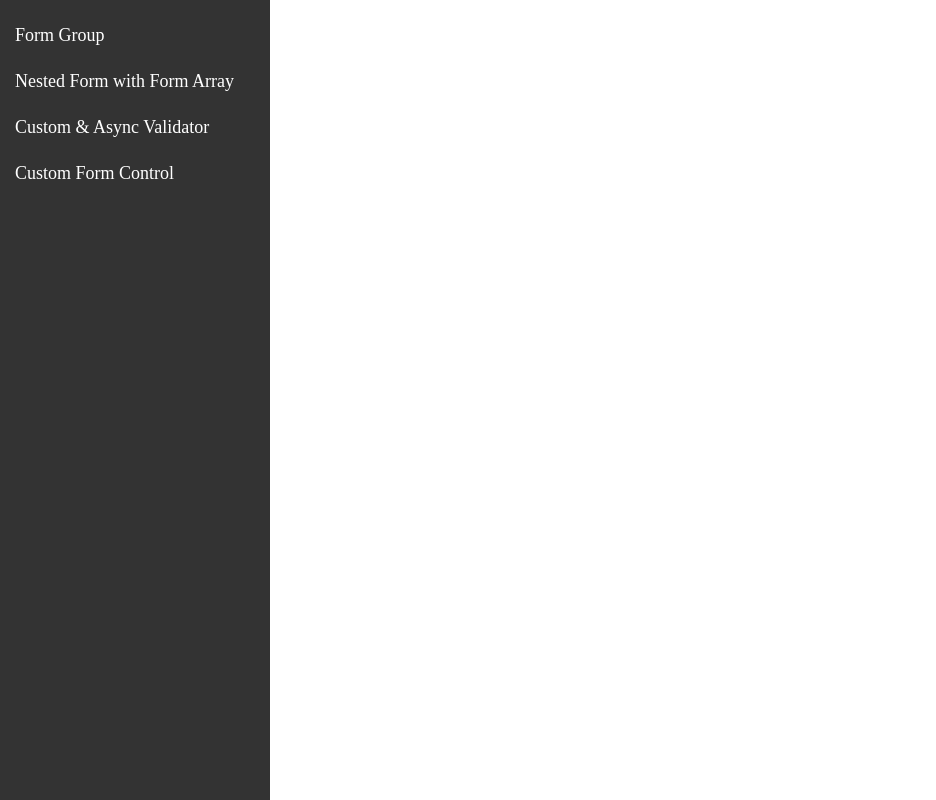
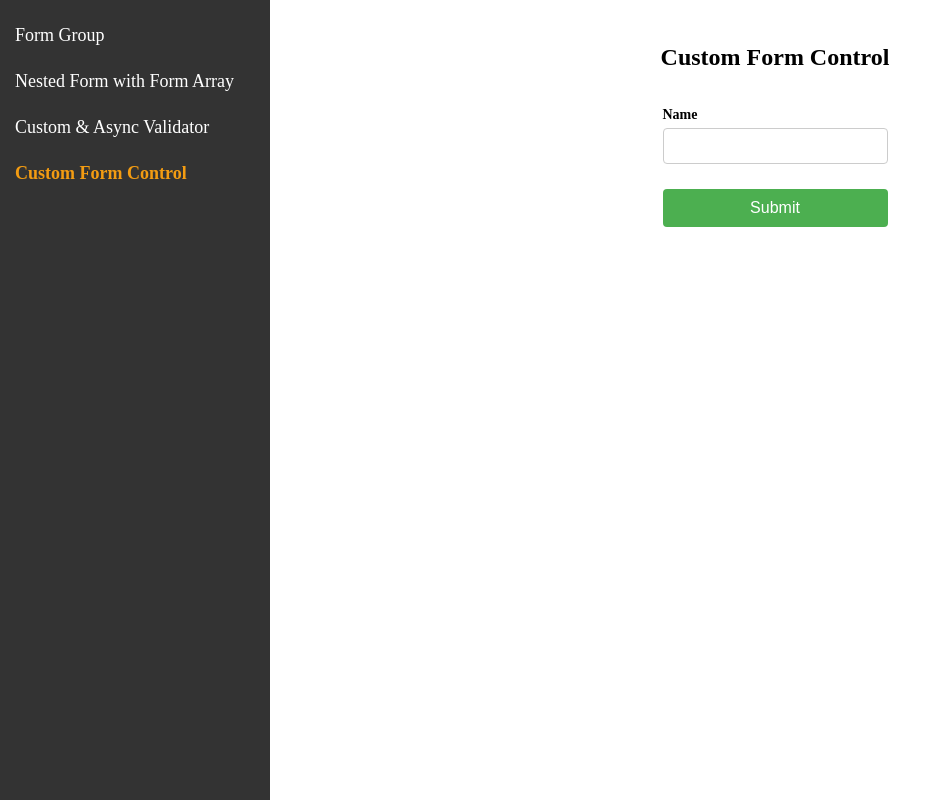
Before and after one commit to etienne-orchis/advanced-ng-app, an Angular app: page /custom-form-control in a window 1280 px wide. Before the commit this address led to /. Shown: the whole page, without its empty margins (0-936 px from the left). Built offline with nearby package versions, Linux system fonts and the light colour scheme.

Commit message:
wrong path , it's an independent component

```diff
--- a/src/app/app.component.html
+++ b/src/app/app.component.html
@@ -20,7 +20,7 @@
         >
       </li>
       <li>
-        <a routerLink="/reactive-form/custom-form-control" routerLinkActive="active" ariaCurrentWhenActive="page"
+        <a routerLink="custom-form-control" routerLinkActive="active" ariaCurrentWhenActive="page"
           >Custom Form Control</a
         >
       </li>
--- a/src/app/app.routes.ts
+++ b/src/app/app.routes.ts
@@ -9,5 +9,5 @@ export const routes: Routes = [
   { path: 'reactive-form/form-group', component: FormGroupComponent , pathMatch: 'full' },
   { path: 'reactive-form/async-custom-group', component: AsyncCustomValidatorComponent , pathMatch: 'full'  },
   { path: 'reactive-form/nested-form', component: NestedFormComponent , pathMatch: 'full'  },
-  { path: 'reactive-form/custom-form-control', component: TestingCustomInputComponent , pathMatch: 'full'  },
+  { path: 'custom-form-control', component: TestingCustomInputComponent , pathMatch: 'full'  },
 ];
```
